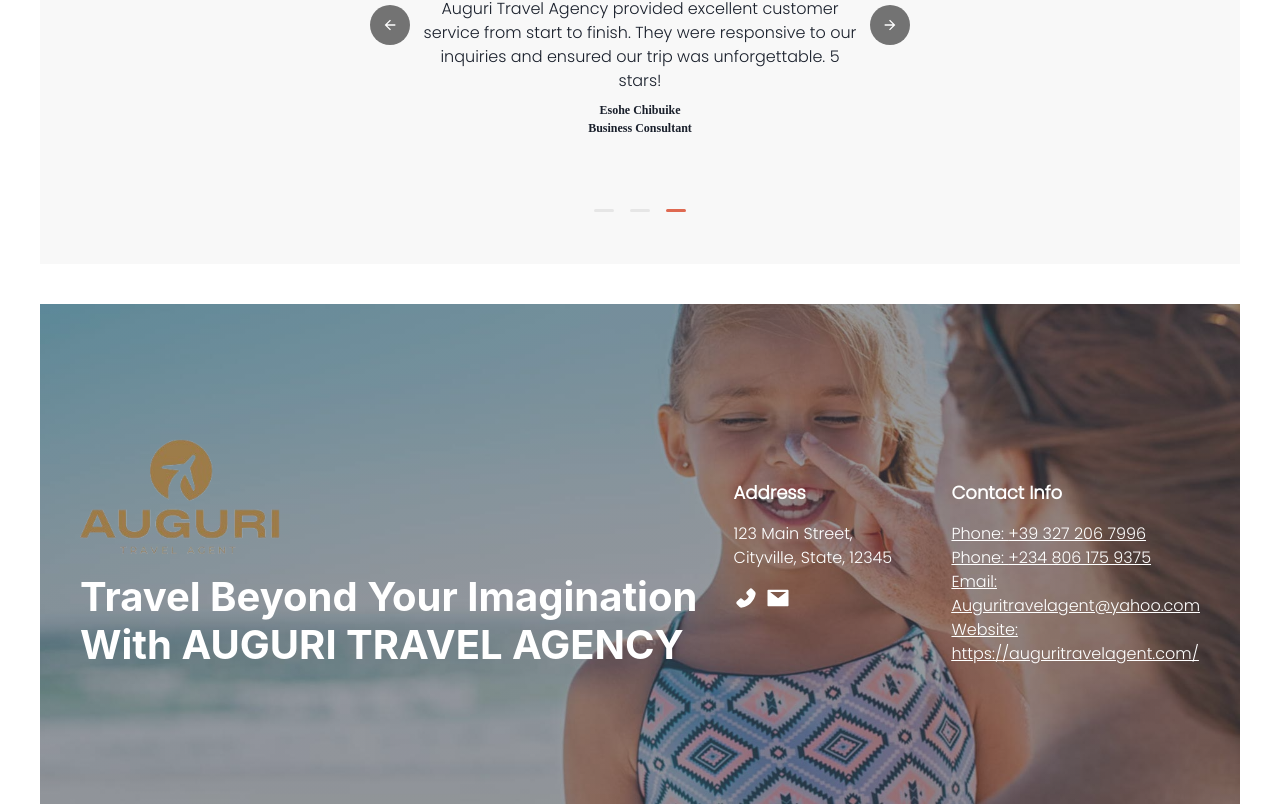
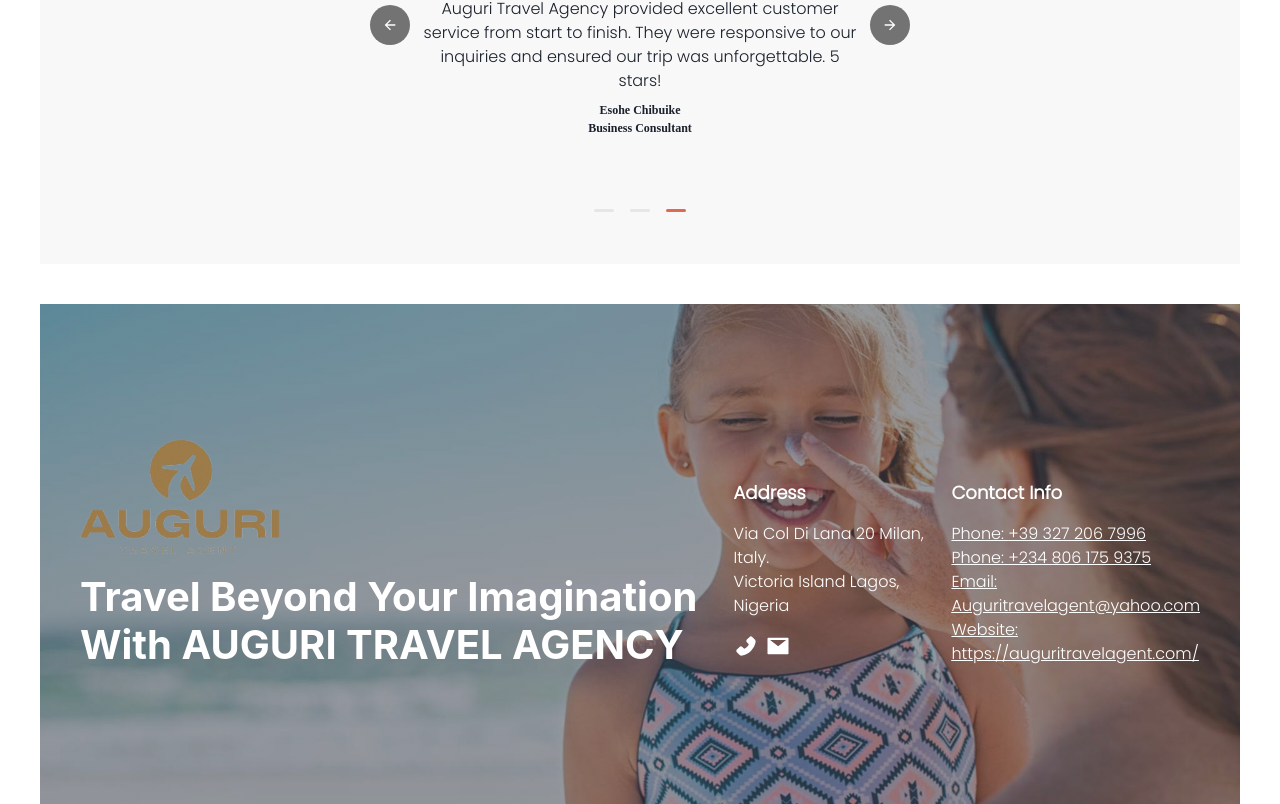
Before and after one commit to Olasupotomiwa/Auguri, a React (Create React App) app: page / in a window 1280 px wide. Shown: the part 4655-5459 px from the top of the page. Built offline with nearby package versions, Linux system fonts and the light colour scheme; a web font is replaced by a local one.

Commit message:
fixed address

```diff
--- a/src/Homepage/Footer.js
+++ b/src/Homepage/Footer.js
@@ -49,8 +49,8 @@ const Footer = () => {
             Address
           </Text>
           <Text textAlign={["center", "left"]}>
-            123 Main Street,
-            <br /> Cityville, State, 12345
+            Via Col Di Lana 20 Milan, Italy.
+            <br /> Victoria Island Lagos, Nigeria
           </Text>
           <Flex mt={4} align="center" justify={["center", "flex-start"]}>
             <Link href="#" isExternal mr={2}>
```
